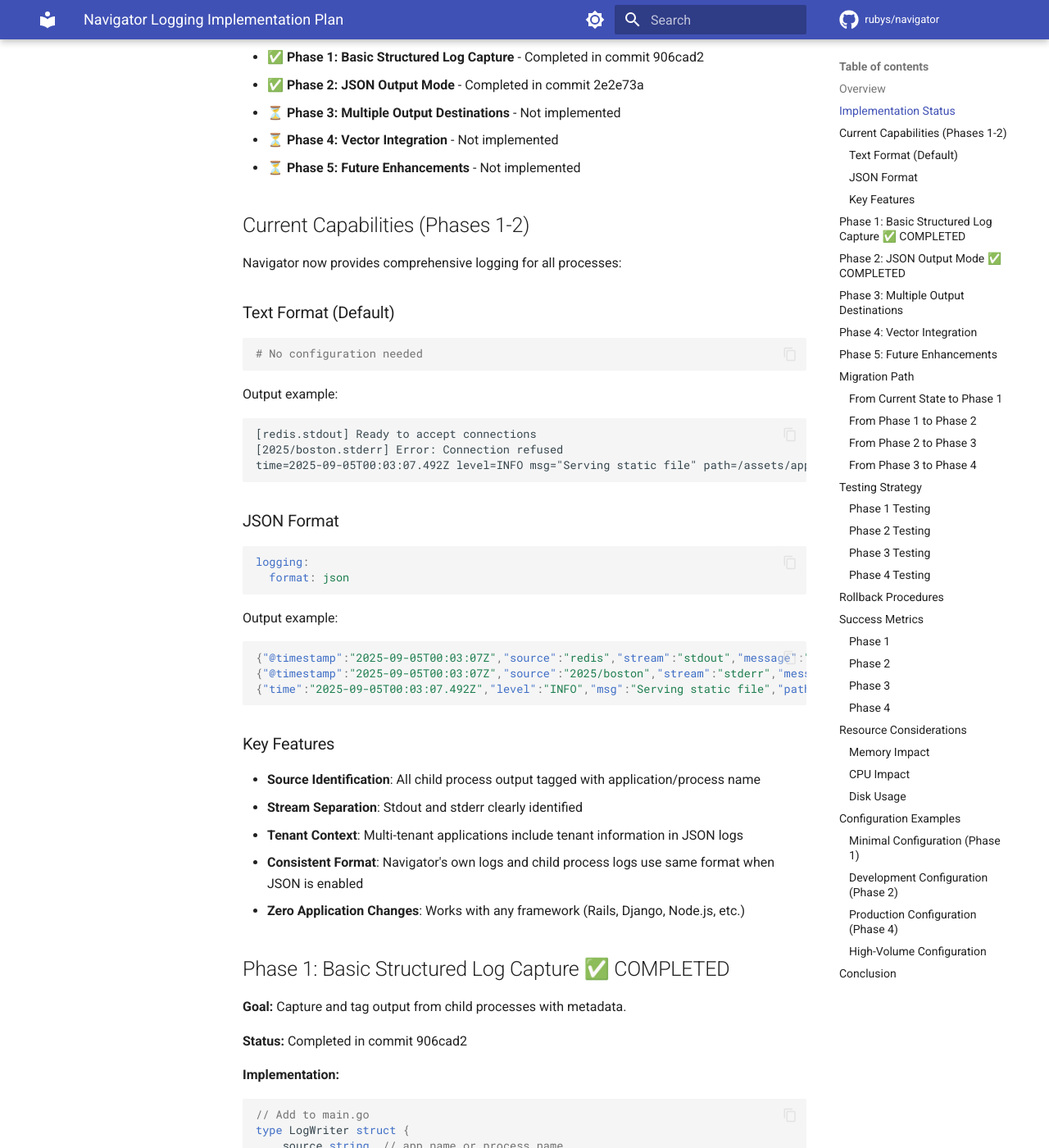
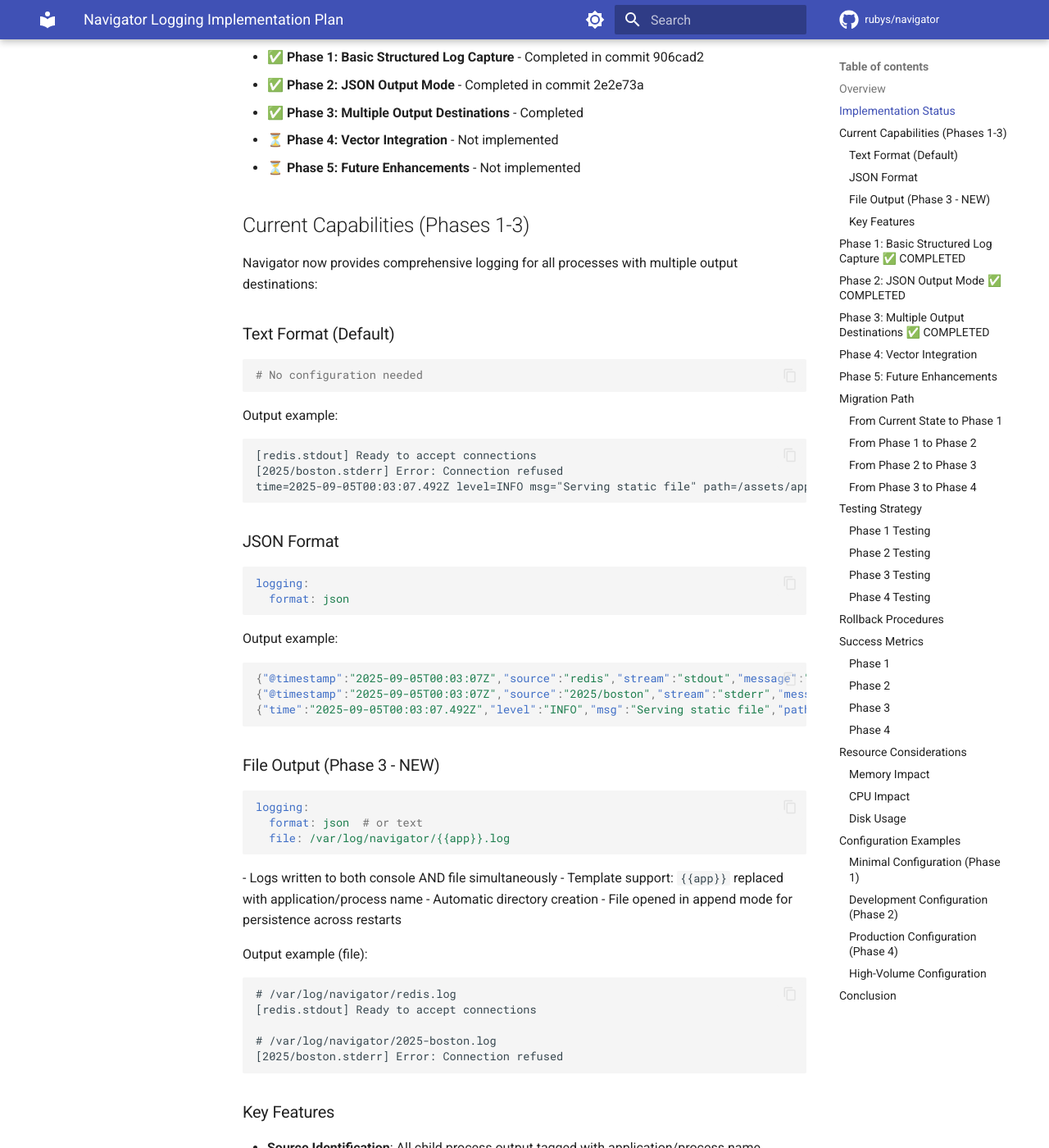
Before and after one commit to rubys/navigator, an MkDocs documentation site: the page built from docs/logging-implementation-plan.md, in a window 1280 px wide and 1400 px high, scrolled down 389 px. Shown: the whole window at 82% size. Built offline with MkDocs 1.6.1 and Material for MkDocs 9.7.7, drawn with Linux system fonts in a browser that asks for light colours; comment, search, counter and statistics services are not loaded; some of the changed text lies outside the part shown.

````diff
--- a/docs/logging-implementation-plan.md
+++ b/docs/logging-implementation-plan.md
@@ -8,13 +8,13 @@ This document outlines an incremental approach to add structured logging capabil
 
 - ✅ **Phase 1: Basic Structured Log Capture** - Completed in commit 906cad2
 - ✅ **Phase 2: JSON Output Mode** - Completed in commit 2e2e73a
-- ⏳ **Phase 3: Multiple Output Destinations** - Not implemented
+- ✅ **Phase 3: Multiple Output Destinations** - Completed
 - ⏳ **Phase 4: Vector Integration** - Not implemented
 - ⏳ **Phase 5: Future Enhancements** - Not implemented
 
-## Current Capabilities (Phases 1-2)
+## Current Capabilities (Phases 1-3)
 
-Navigator now provides comprehensive logging for all processes:
+Navigator now provides comprehensive logging for all processes with multiple output destinations:
 
 ### Text Format (Default)
 ```yaml
@@ -39,11 +39,33 @@ Output example:
 {"time":"2025-09-05T00:03:07.492Z","level":"INFO","msg":"Serving static file","path":"/assets/app.js"}
 ```
 
+### File Output (Phase 3 - NEW)
+```yaml
+logging:
+  format: json  # or text
+  file: /var/log/navigator/{{app}}.log
+```
+- Logs written to both console AND file simultaneously
+- Template support: `{{app}}` replaced with application/process name
+- Automatic directory creation
+- File opened in append mode for persistence across restarts
+
+Output example (file):
+```
+# /var/log/navigator/redis.log
+[redis.stdout] Ready to accept connections
+
+# /var/log/navigator/2025-boston.log
+[2025/boston.stderr] Error: Connection refused
+```
+
 ### Key Features
 - **Source Identification**: All child process output tagged with application/process name
 - **Stream Separation**: Stdout and stderr clearly identified
 - **Tenant Context**: Multi-tenant applications include tenant information in JSON logs
 - **Consistent Format**: Navigator's own logs and child process logs use same format when JSON is enabled
+- **Multiple Destinations**: Write to console and files simultaneously (Phase 3)
+- **Template Support**: Dynamic file paths using `{{app}}` variable (Phase 3)
 - **Zero Application Changes**: Works with any framework (Rails, Django, Node.js, etc.)
 
 ## Phase 1: Basic Structured Log Capture ✅ COMPLETED
@@ -178,9 +200,11 @@ logging:
 - Backward compatible (text mode is default)
 - Tenant identification in logs
 
-## Phase 3: Multiple Output Destinations
+## Phase 3: Multiple Output Destinations ✅ COMPLETED
 
 **Goal:** Enable writing logs to multiple destinations simultaneously.
+
+**Status:** Completed - logs can now be written to both console and files simultaneously
 
 **Implementation:**
 
````
Also changed, not shown: CLAUDE.md (+6 -2 lines), README.md (+21 -3 lines), 1 other file.
